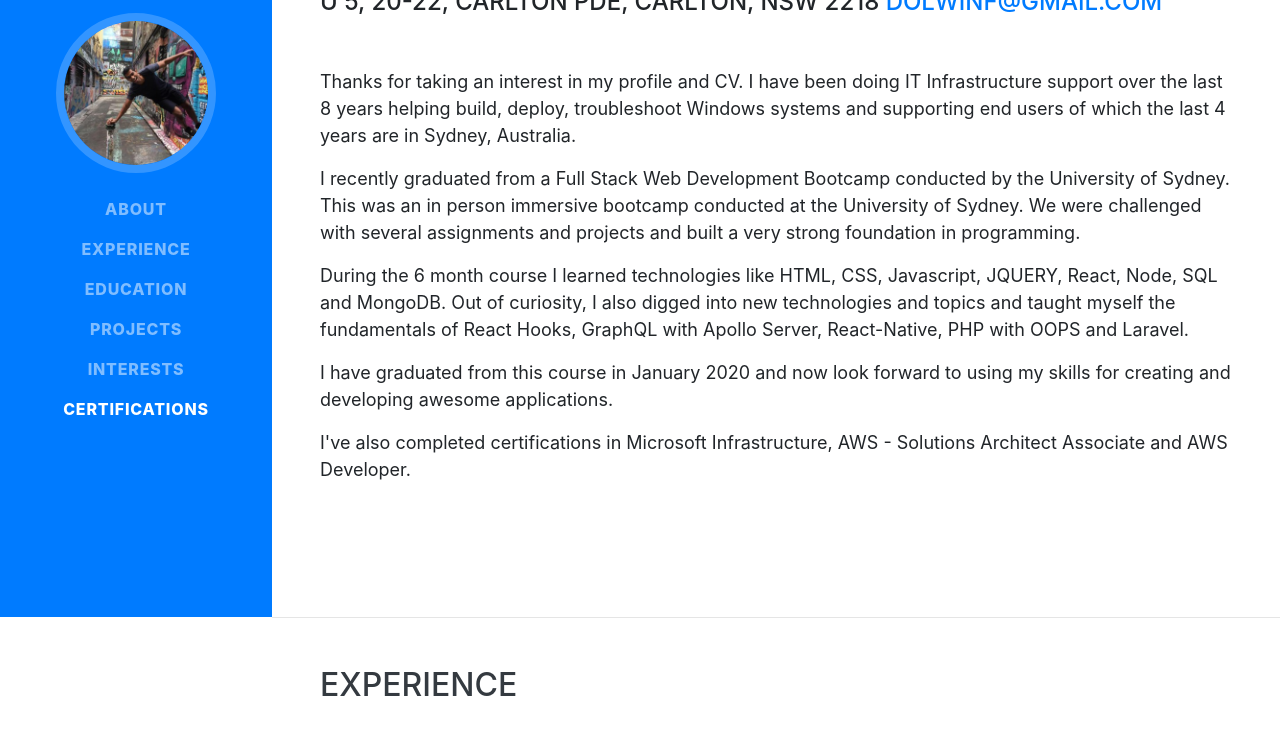
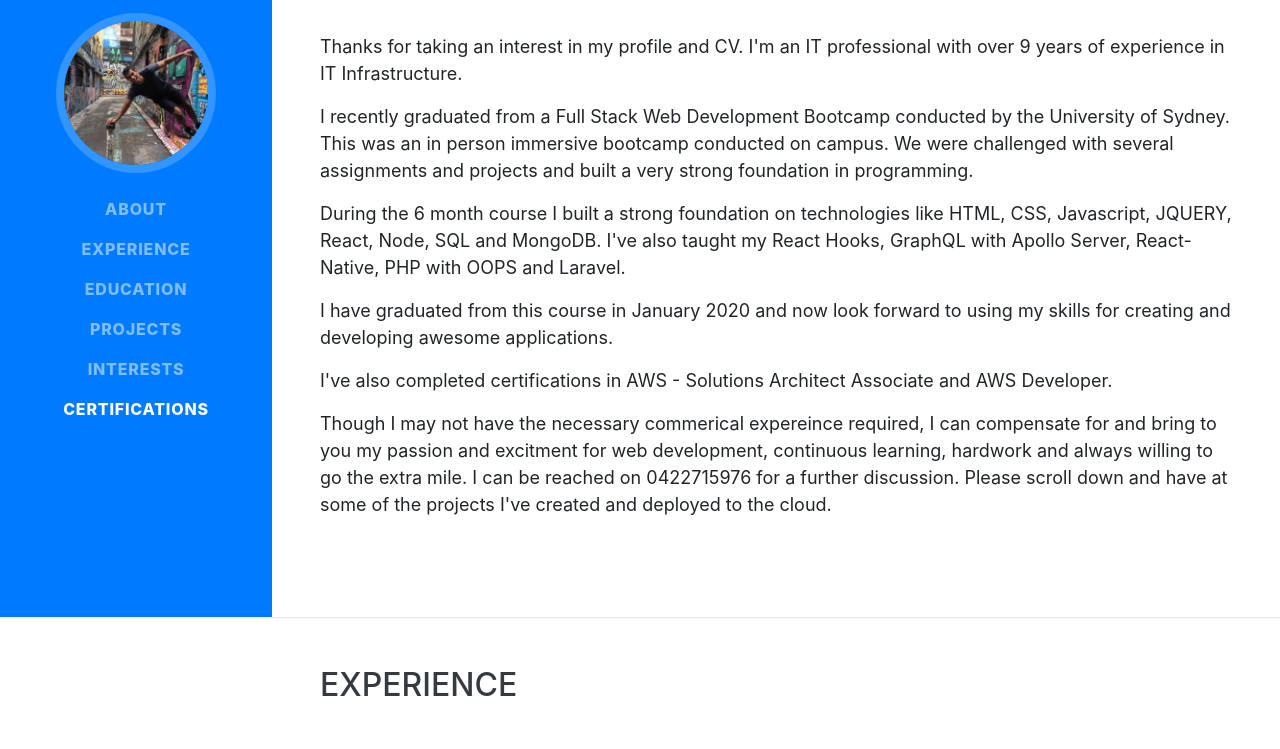
Before and after one commit to dolwinf/PORTFOLIO, a website with bundled scripts: page index.html in a window 1280 px wide. Shown: the part 183-932 px from the top of the page. Built offline with nearby package versions, Linux system fonts and the light colour scheme; a web font is replaced by a local one.

Commit message:
Updated About me

```diff
--- a/index.html
+++ b/index.html
@@ -69,31 +69,25 @@
         <div class="subheading mb-5">U 5, 20-22, Carlton PDE, Carlton, NSW 2218
           <a href="mailto:dolwinf@gmail.com">dolwinf@gmail.com</a>
         </div>
-        <p style="font-size: 18px;">Thanks for taking an interest in my profile and CV. I have been doing IT Infrastructure support over the last 8 years helping build, deploy, troubleshoot Windows systems and supporting end users of which the last 4 years are in Sydney, Australia.
+        <p style="font-size: 18px;">Thanks for taking an interest in my profile and CV. I'm an IT professional with over 9 years of experience in IT Infrastructure.
 
           <p style="font-size: 18px;">I recently graduated from a Full Stack Web Development Bootcamp conducted by the University of Sydney.
-            This was an in person immersive bootcamp conducted at the University of Sydney. We were challenged with several assignments and projects and built a very strong foundation in programming.
+            This was an in person immersive bootcamp conducted on campus. We were challenged with several assignments and projects and built a very strong foundation in programming.
             </p>
 
 
-            <p style="font-size: 18px;">During the 6 month course I learned technologies like HTML, CSS, Javascript, JQUERY, React, Node, SQL and MongoDB. Out of curiosity, I also digged into new technologies and topics and taught myself the fundamentals of React Hooks, GraphQL with Apollo Server, React-Native, PHP with OOPS and Laravel.</p>
+            <p style="font-size: 18px;">During the 6 month course I built a strong foundation on technologies like HTML, CSS, Javascript, JQUERY, React, Node, SQL and MongoDB. I've also taught my React Hooks, GraphQL with Apollo Server, React-Native, PHP with OOPS and Laravel.</p>
             <p style="font-size: 18px;">I have graduated from this course in January 2020 and now look forward to using my skills for creating and developing awesome applications.</p>
-            <p style="font-size: 18px;">I've also completed certifications in Microsoft Infrastructure, AWS - Solutions Architect Associate and AWS Developer.</p>
-        <!-- <div class="social-icons">
-          <a href="#">
-            <i class="fab fa-linkedin-in"></i>
-          </a>
-          <a href="#">
-            <i class="fab fa-github"></i>
-          </a>
-          <a href="#">
-            <i class="fab fa-twitter"></i>
-          </a>
-          <a href="#">
-            <i class="fab fa-facebook-f"></i>
-          </a>
-        </div>
-      </div> -->
+            <p style="font-size: 18px;">I've also completed certifications in AWS - Solutions Architect Associate and AWS Developer.</p>
+            <p style="font-size: 18px;">Though I may not have the necessary commerical expereince required, I can compensate for and bring to you my passion and excitment for web development, continuous learning, hardwork and always willing to go the extra mile.
+
+              I can be reached on 0422715976 for a further discussion.
+
+              Please scroll down and have at some of the projects I've created and deployed to the cloud.</p>
+
+
+
+
     </section>
 
     <hr class="m-0">
@@ -265,10 +259,7 @@
       <div class="w-100">
         <h2 class="mb-5">Interests</h2>
         <p>Apart from being a tech enthusiast, my passions include reading, long drives, travel, adventure, gaming,
-          history, watching documentaries and listening to rock, jazz and
-          classical music. Apart from UAE and India, I've travelled to Oman,
-          Singapore, Angola, Thailand and Indonesia. Looking forward to Europe
-          adventures in the near furture.</p>
+          history, watching documentaries.</p>
         <!-- <p class="mb-0">When forced indoors, I follow a number of sci-fi and fantasy genre movies and television shows, I am an aspiring chef, and I spend a large amount of my free time exploring the latest technology advancements in the front-end web development world.</p> -->
       </div>
     </section>
```
